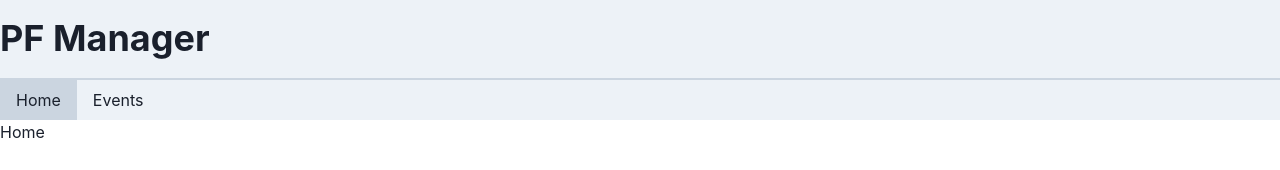
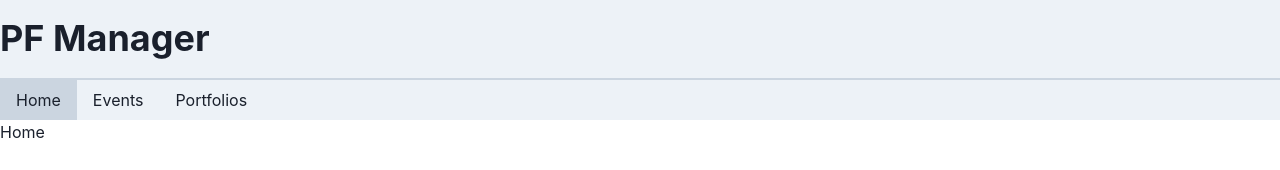
Before and after one commit to jabhishek/test-react-18, a React (Create React App) app: page / in a window 1280 px wide. Shown: the top 170 px of the page. Built offline with nearby package versions, Linux system fonts and the light colour scheme; no server answers.

Commit message:
add Tabs

```diff
--- a/package.json
+++ b/package.json
@@ -38,6 +38,7 @@
   },
   "scripts": {
     "start": "react-scripts start",
+    "start-prod": "serve -s build",
     "build": "react-scripts build",
     "test": "react-scripts test",
     "eject": "react-scripts eject",
@@ -58,5 +59,8 @@
     "development": [
       "last 1 chrome version"
     ]
+  },
+  "devDependencies": {
+    "serve": "^14.0.1"
   }
 }
--- a/src/components/AppHeader/index.tsx
+++ b/src/components/AppHeader/index.tsx
@@ -2,7 +2,7 @@ import { Box, Heading } from '@chakra-ui/react';
 import { Link } from 'react-router-dom';
 import { Dispatch, SetStateAction, useState } from 'react';
 
-type ITabs = 'home' | 'events';
+type ITabs = 'home' | 'events' | 'portfolios';
 
 const Tab = ({
   routeName,
@@ -50,6 +50,13 @@ export const AppHeader = () => {
           to={'/events'}
           label={'Events'}
         />
+        <Tab
+          selectedRoute={selectedRoute}
+          setSelectedRoute={setSelectedRoute}
+          routeName={'portfolios'}
+          to={'/portfolios'}
+          label={'Portfolios'}
+        />
       </Box>
     </Box>
   );
--- a/src/components/Grids/HoldingsGrid.tsx
+++ b/src/components/Grids/HoldingsGrid.tsx
@@ -55,8 +55,6 @@ export const HoldingsGrid = ({
       };
     });
   }, [holdings, holdingsValue]);
-
-  console.log('loading', loading);
 
   const columnDefs: ColDef[] = [
     {
--- a/src/components/Grids/cellRenderers.tsx
+++ b/src/components/Grids/cellRenderers.tsx
@@ -1,7 +1,7 @@
 import { ICellRendererParams } from '@ag-grid-community/core';
 import { TransactionsAggregateQuery, useGetLiveQuoteQuery } from '../../generated/graphql';
 import { Box } from '@chakra-ui/react';
-import { useEffect } from 'react';
+import { memo, useEffect } from 'react';
 
 export const formatNumberWithComma = (value: number | string, decimalPlaces: number = 2) => {
   if (typeof value !== 'number') {
@@ -71,7 +71,7 @@ export const LiveQuoteCellRenderer = (
   );
 };
 
-export const ValueCellRenderer = (props: ICellRendererParams) => {
+export const ValueCellRenderer = memo((props: ICellRendererParams) => {
   const { data } = props as {
     data: NonNullable<
       NonNullable<TransactionsAggregateQuery['transactionsAggregate']>['holdings']
@@ -88,7 +88,7 @@ export const ValueCellRenderer = (props: ICellRendererParams) => {
       <Box>{formatNumberWithComma(data?.valueAtCostPrice ?? 0)}</Box>
     </Box>
   );
-};
+});
 
 export const DividendCellRenderer = (
   props: ICellRendererParams & {
--- /dev/null
+++ b/src/pages/Portfolios/TransactionsSection.tsx
@@ -0,0 +1,5 @@
+import { Box } from '@chakra-ui/react';
+
+export const TransactionsSection = () => {
+  return <Box>Transactions</Box>;
+};
--- a/src/pages/Portfolios/index.tsx
+++ b/src/pages/Portfolios/index.tsx
@@ -4,7 +4,7 @@ import {
   usePortfoliosQuery,
   useTransactionsAggregateQuery,
 } from '../../generated/graphql';
-import { Box, Grid } from '@chakra-ui/react';
+import { Box, Grid, Tab, TabList, TabPanel, TabPanels, Tabs } from '@chakra-ui/react';
 import { Select as ChakraSelect } from 'chakra-react-select';
 import { HoldingsSection } from './HoldingsSection';
 import { Option } from '../../models/Option';
@@ -49,9 +49,28 @@ const Portfolios = () => {
             }}
           />
         </Grid>
-        <Box opacity={loading ? 0.5 : 1}>
-          <HoldingsSection aggregate={latestData?.transactionsAggregate} />
-        </Box>
+        {selectedPortfolio ? (
+          <Box opacity={loading ? 0.5 : 1}>
+            <Tabs>
+              <TabList>
+                <Tab>Holdings</Tab>
+                <Tab>Transactions</Tab>
+                <Tab>Charts</Tab>
+              </TabList>
+              <TabPanels>
+                <TabPanel>
+                  <HoldingsSection aggregate={latestData?.transactionsAggregate} />
+                </TabPanel>
+                <TabPanel>
+                  <p>Showing transactions for selected portfolios</p>
+                </TabPanel>
+                <TabPanel>
+                  <p>Showing charts here</p>
+                </TabPanel>
+              </TabPanels>
+            </Tabs>
+          </Box>
+        ) : null}
       </Box>
     </div>
   );
--- a/tsconfig.json
+++ b/tsconfig.json
@@ -15,7 +15,7 @@
     "noImplicitAny": true,
     "noImplicitReturns": true,
     "noImplicitThis": true,
-    "noUnusedLocals": true,
+    "noUnusedLocals": false,
     "noUnusedParameters": true,
     "noStrictGenericChecks": false,
     "emitDeclarationOnly": true,
```
Also changed, not shown: 1 other file (tests, documents, lock files or other folders).
